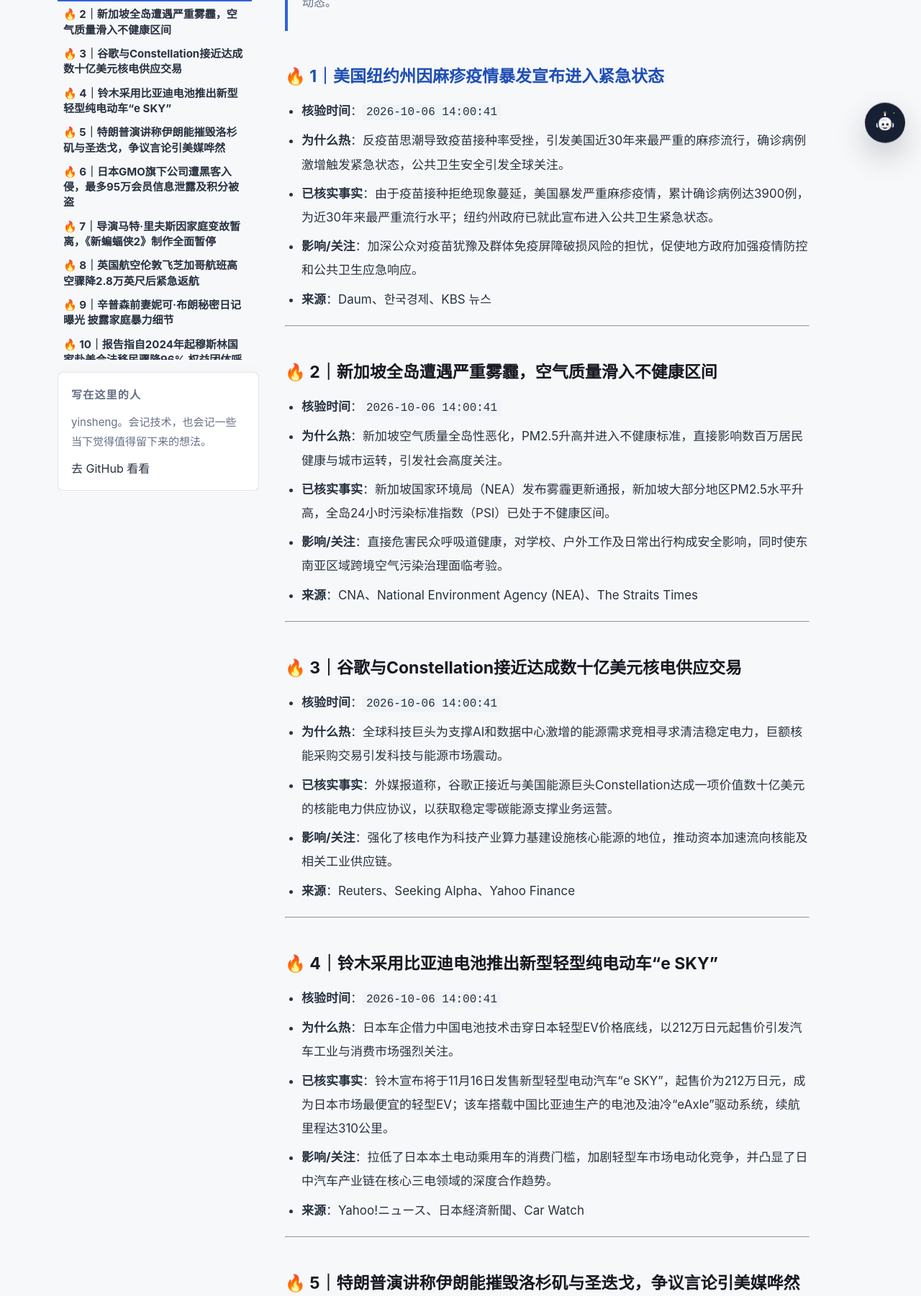
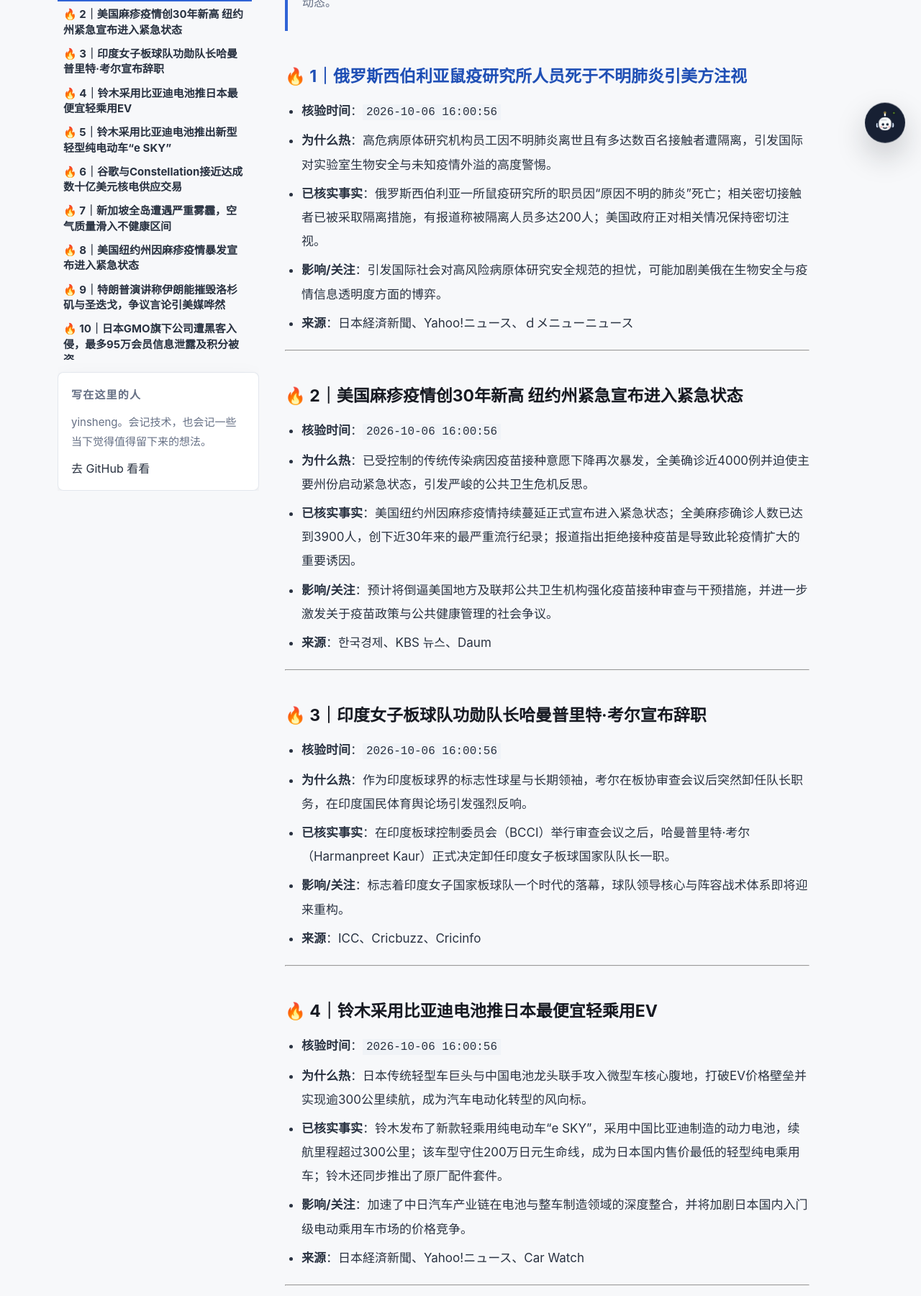
Before and after one commit to yinshengphy/blog, an Astro site: page /global-trending in a window 1280 px wide. Shown: the part 578-2379 px from the top of the page at 72% size. Built offline with nearby package versions, Linux system fonts and the light colour scheme; Astro itself is replaced by a stand-in of ours; some packages are replaced by stand-ins of ours.

Commit message:
content: 发布 blog:global-trending:20261006160012

```diff
--- a/src/content/posts/global-trending.md
+++ b/src/content/posts/global-trending.md
@@ -8,7 +8,70 @@ categories: ["TRENDING"]
 
 > 本文展示过去 12 小时内全球热议焦点与多源交叉核验结果。系统每 2 小时滚动更新，自动保留最新动态。
 
-### 🔥 1｜美国纽约州因麻疹疫情暴发宣布进入紧急状态
+### 🔥 1｜俄罗斯西伯利亚鼠疫研究所人员死于不明肺炎引美方注视
+- **核验时间**：`2026-10-06 16:00:56`
+- **为什么热**：高危病原体研究机构员工因不明肺炎离世且有多达数百名接触者遭隔离，引发国际对实验室生物安全与未知疫情外溢的高度警惕。
+- **已核实事实**：俄罗斯西伯利亚一所鼠疫研究所的职员因“原因不明的肺炎”死亡；相关密切接触者已被采取隔离措施，有报道称被隔离人员多达200人；美国政府正对相关情况保持密切注视。
+- **影响/关注**：引发国际社会对高风险病原体研究安全规范的担忧，可能加剧美俄在生物安全与疫情信息透明度方面的博弈。
+- **来源**：日本経済新聞、Yahoo!ニュース、ｄメニューニュース
+
+---
+
+### 🔥 2｜美国麻疹疫情创30年新高 纽约州紧急宣布进入紧急状态
+- **核验时间**：`2026-10-06 16:00:56`
+- **为什么热**：已受控制的传统传染病因疫苗接种意愿下降再次暴发，全美确诊近4000例并迫使主要州份启动紧急状态，引发严峻的公共卫生危机反思。
+- **已核实事实**：美国纽约州因麻疹疫情持续蔓延正式宣布进入紧急状态；全美麻疹确诊人数已达到3900人，创下近30年来的最严重流行纪录；报道指出拒绝接种疫苗是导致此轮疫情扩大的重要诱因。
+- **影响/关注**：预计将倒逼美国地方及联邦公共卫生机构强化疫苗接种审查与干预措施，并进一步激发关于疫苗政策与公共健康管理的社会争议。
+- **来源**：한국경제、KBS 뉴스、Daum
+
+---
+
+### 🔥 3｜印度女子板球队功勋队长哈曼普里特·考尔宣布辞职
+- **核验时间**：`2026-10-06 16:00:56`
+- **为什么热**：作为印度板球界的标志性球星与长期领袖，考尔在板协审查会议后突然卸任队长职务，在印度国民体育舆论场引发强烈反响。
+- **已核实事实**：在印度板球控制委员会（BCCI）举行审查会议之后，哈曼普里特·考尔（Harmanpreet Kaur）正式决定卸任印度女子板球国家队队长一职。
+- **影响/关注**：标志着印度女子国家板球队一个时代的落幕，球队领导核心与阵容战术体系即将迎来重构。
+- **来源**：ICC、Cricbuzz、Cricinfo
+
+---
+
+### 🔥 4｜铃木采用比亚迪电池推日本最便宜轻乘用EV
+- **核验时间**：`2026-10-06 16:00:56`
+- **为什么热**：日本传统轻型车巨头与中国电池龙头联手攻入微型车核心腹地，打破EV价格壁垒并实现逾300公里续航，成为汽车电动化转型的风向标。
+- **已核实事实**：铃木发布了新款轻乘用纯电动车“e SKY”，采用中国比亚迪制造的动力电池，续航里程超过300公里；该车型守住200万日元生命线，成为日本国内售价最低的轻型纯电乘用车；铃木还同步推出了原厂配件套件。
+- **影响/关注**：加速了中日汽车产业链在电池与整车制造领域的深度整合，并将加剧日本国内入门级电动乘用车市场的价格竞争。
+- **来源**：日本経済新聞、Yahoo!ニュース、Car Watch
+
+---
+
+### 🔥 5｜铃木采用比亚迪电池推出新型轻型纯电动车“e SKY”
+- **核验时间**：`2026-10-06 14:00:41`
+- **为什么热**：日本车企借力中国电池技术击穿日本轻型EV价格底线，以212万日元起售价引发汽车工业与消费市场强烈关注。
+- **已核实事实**：铃木宣布将于11月16日发售新型轻型电动汽车“e SKY”，起售价为212万日元，成为日本市场最便宜的轻型EV；该车搭载中国比亚迪生产的电池及油冷“eAxle”驱动系统，续航里程达310公里。
+- **影响/关注**：拉低了日本本土电动乘用车的消费门槛，加剧轻型车市场电动化竞争，并凸显了日中汽车产业链在核心三电领域的深度合作趋势。
+- **来源**：Yahoo!ニュース、日本経済新聞、Car Watch
+
+---
+
+### 🔥 6｜谷歌与Constellation接近达成数十亿美元核电供应交易
+- **核验时间**：`2026-10-06 14:00:41`
+- **为什么热**：全球科技巨头为支撑AI和数据中心激增的能源需求竞相寻求清洁稳定电力，巨额核能采购交易引发科技与能源市场震动。
+- **已核实事实**：外媒报道称，谷歌正接近与美国能源巨头Constellation达成一项价值数十亿美元的核能电力供应协议，以获取稳定零碳能源支撑业务运营。
+- **影响/关注**：强化了核电作为科技产业算力基建设施核心能源的地位，推动资本加速流向核能及相关工业供应链。
+- **来源**：Reuters、Seeking Alpha、Yahoo Finance
+
+---
+
+### 🔥 7｜新加坡全岛遭遇严重雾霾，空气质量滑入不健康区间
+- **核验时间**：`2026-10-06 14:00:41`
+- **为什么热**：新加坡空气质量全岛性恶化，PM2.5升高并进入不健康标准，直接影响数百万居民健康与城市运转，引发社会高度关注。
+- **已核实事实**：新加坡国家环境局（NEA）发布雾霾更新通报，新加坡大部分地区PM2.5水平升高，全岛24小时污染标准指数（PSI）已处于不健康区间。
+- **影响/关注**：直接危害民众呼吸道健康，对学校、户外工作及日常出行构成安全影响，同时使东南亚区域跨境空气污染治理面临考验。
+- **来源**：CNA、National Environment Agency (NEA)、The Straits Times
+
+---
+
+### 🔥 8｜美国纽约州因麻疹疫情暴发宣布进入紧急状态
 - **核验时间**：`2026-10-06 14:00:41`
 - **为什么热**：反疫苗思潮导致疫苗接种率受挫，引发美国近30年来最严重的麻疹流行，确诊病例激增触发紧急状态，公共卫生安全引发全球关注。
 - **已核实事实**：由于疫苗接种拒绝现象蔓延，美国暴发严重麻疹疫情，累计确诊病例达3900例，为近30年来最严重流行水平；纽约州政府已就此宣布进入公共卫生紧急状态。
@@ -17,34 +80,7 @@ categories: ["TRENDING"]
 
 ---
 
-### 🔥 2｜新加坡全岛遭遇严重雾霾，空气质量滑入不健康区间
-- **核验时间**：`2026-10-06 14:00:41`
-- **为什么热**：新加坡空气质量全岛性恶化，PM2.5升高并进入不健康标准，直接影响数百万居民健康与城市运转，引发社会高度关注。
-- **已核实事实**：新加坡国家环境局（NEA）发布雾霾更新通报，新加坡大部分地区PM2.5水平升高，全岛24小时污染标准指数（PSI）已处于不健康区间。
-- **影响/关注**：直接危害民众呼吸道健康，对学校、户外工作及日常出行构成安全影响，同时使东南亚区域跨境空气污染治理面临考验。
-- **来源**：CNA、National Environment Agency (NEA)、The Straits Times
-
----
-
-### 🔥 3｜谷歌与Constellation接近达成数十亿美元核电供应交易
-- **核验时间**：`2026-10-06 14:00:41`
-- **为什么热**：全球科技巨头为支撑AI和数据中心激增的能源需求竞相寻求清洁稳定电力，巨额核能采购交易引发科技与能源市场震动。
-- **已核实事实**：外媒报道称，谷歌正接近与美国能源巨头Constellation达成一项价值数十亿美元的核能电力供应协议，以获取稳定零碳能源支撑业务运营。
-- **影响/关注**：强化了核电作为科技产业算力基建设施核心能源的地位，推动资本加速流向核能及相关工业供应链。
-- **来源**：Reuters、Seeking Alpha、Yahoo Finance
-
----
-
-### 🔥 4｜铃木采用比亚迪电池推出新型轻型纯电动车“e SKY”
-- **核验时间**：`2026-10-06 14:00:41`
-- **为什么热**：日本车企借力中国电池技术击穿日本轻型EV价格底线，以212万日元起售价引发汽车工业与消费市场强烈关注。
-- **已核实事实**：铃木宣布将于11月16日发售新型轻型电动汽车“e SKY”，起售价为212万日元，成为日本市场最便宜的轻型EV；该车搭载中国比亚迪生产的电池及油冷“eAxle”驱动系统，续航里程达310公里。
-- **影响/关注**：拉低了日本本土电动乘用车的消费门槛，加剧轻型车市场电动化竞争，并凸显了日中汽车产业链在核心三电领域的深度合作趋势。
-- **来源**：Yahoo!ニュース、日本経済新聞、Car Watch
-
----
-
-### 🔥 5｜特朗普演讲称伊朗能摧毁洛杉矶与圣迭戈，争议言论引美媒哗然
+### 🔥 9｜特朗普演讲称伊朗能摧毁洛杉矶与圣迭戈，争议言论引美媒哗然
 - **核验时间**：`2026-10-06 12:00:42`
 - **为什么热**：美国前总统在竞选集会上就中东局势与本土安全发表极端言论，直接点名美国主要城市，引发政治舆论广泛争议。
 - **已核实事实**：特朗普在内布拉斯加州的演讲中宣称伊朗有能力“摧毁一座城市”，并具体点名了圣迭戈和洛杉矶，且在涉战论调中使用了“很小的代价”（Small Price to Pay）等表述。
@@ -53,7 +89,7 @@ categories: ["TRENDING"]
 
 ---
 
-### 🔥 6｜日本GMO旗下公司遭黑客入侵，最多95万会员信息泄露及积分被盗
+### 🔥 10｜日本GMO旗下公司遭黑客入侵，最多95万会员信息泄露及积分被盗
 - **核验时间**：`2026-10-06 12:00:42`
 - **为什么热**：日本大型互联网企业曝出严重网络安全漏洞，波及近百万用户个人信息并产生实际财产损失，引发日本舆论震动。
 - **已核实事实**：日本GMO集团旗下开展问卷调查业务的网站“infoQ”等遭到外部非法访问，导致多达94万至95万件会员个人信息泄露；同时有价值287万日元的会员积分被非法兑换成礼品码。
@@ -62,7 +98,7 @@ categories: ["TRENDING"]
 
 ---
 
-### 🔥 7｜导演马特·里夫斯因家庭变故暂离，《新蝙蝠侠2》制作全面暂停
+### 🔥 11｜导演马特·里夫斯因家庭变故暂离，《新蝙蝠侠2》制作全面暂停
 - **核验时间**：`2026-10-06 12:00:42`
 - **为什么热**：好莱坞头部超级英雄超级大片在关键筹备期突遭核心导演离开，引发全球影视媒体与影迷广泛讨论。
 - **已核实事实**：《新蝙蝠侠2》（The Batman Part II）导演马特·里夫斯（Matt Reeves）因个人及家庭原因暂时离开项目，华纳与制作方随即将电影制作全面暂停。
@@ -71,7 +107,7 @@ categories: ["TRENDING"]
 
 ---
 
-### 🔥 8｜英国航空伦敦飞芝加哥航班高空骤降2.8万英尺后紧急返航
+### 🔥 12｜英国航空伦敦飞芝加哥航班高空骤降2.8万英尺后紧急返航
 - **核验时间**：`2026-10-06 12:00:42`
 - **为什么热**：跨大西洋民航客机飞行途中发生极罕见的高空急剧降高并宣布紧急状态，引发全球公众对民航安全的高度关切。
 - **已核实事实**：英国航空一架由伦敦飞往芝加哥的客机在飞行途中宣布紧急状态。该航班在数分钟内从高空骤降约2.7万至2.8万英尺，随后历经数小时的迂回飞行后折返。
@@ -80,7 +116,7 @@ categories: ["TRENDING"]
 
 ---
 
-### 🔥 9｜辛普森前妻妮可·布朗秘密日记曝光 披露家庭暴力细节
+### 🔥 13｜辛普森前妻妮可·布朗秘密日记曝光 披露家庭暴力细节
 - **核验时间**：`2026-10-06 10:00:44`
 - **为什么热**：作为美国世纪大案核心人物，妮可·布朗未曾公开的私人日记首次由家属公开，重新引爆大众对历史案件与家暴议题的讨论。
 - **已核实事实**：辛普森前妻妮可·布朗·辛普森（Nicole Brown Simpson）的姐姐丹妮丝（Denise）公开了妮可生前记录遭辛普森严重虐待的秘密日记，并接受媒体采访，旨在通过披露这些过往照亮并遏制家庭暴力。
@@ -89,7 +125,7 @@ categories: ["TRENDING"]
 
 ---
 
-### 🔥 10｜报告指自2024年起穆斯林国家赴美合法移民骤降96% 权益团体呼吁国会干预
+### 🔥 14｜报告指自2024年起穆斯林国家赴美合法移民骤降96% 权益团体呼吁国会干预
 - **核验时间**：`2026-10-06 10:00:44`
 - **为什么热**：最新机构数据揭示美国对特定国家合法移民审批的大幅收紧，再次点燃了关于移民限制政策合法性的全美辩论。
 - **已核实事实**：智库卡托研究所（Cato Institute）报告指出，自2024年以来来自穆斯林占多数国家的合法移民数量被削减了96%，特朗普政府正进一步限制相关国家移民；美国伊斯兰关系委员会（CAIR）随即呼吁法院关注，并敦促国会优先推进《反歧视法案》（No BAN Act）。
@@ -98,7 +134,7 @@ categories: ["TRENDING"]
 
 ---
 
-### 🔥 11｜继Claude后ChatGPT亦将引入文本水印 欧盟AI监管法规持续收紧
+### 🔥 15｜继Claude后ChatGPT亦将引入文本水印 欧盟AI监管法规持续收紧
 - **核验时间**：`2026-10-06 10:00:44`
 - **为什么热**：继Anthropic的Claude之后，OpenAI也开始在欧盟推进文本水印机制，生成式AI治理与合规引发科技界广泛探讨。
 - **已核实事实**：继Claude之后，OpenAI也开始对AI生成的文本应用水印技术，并优先在欧盟地区推行；与此同时，欧盟针对利用AI生成不当脱衣内容（Nudify）等非法行为的严监管新规也将陆续落地落地惩治。
@@ -107,7 +143,7 @@ categories: ["TRENDING"]
 
 ---
 
-### 🔥 12｜美方密切监测西伯利亚实验室疑似鼠疫死亡事件 特朗普表态愿提供援助
+### 🔥 16｜美方密切监测西伯利亚实验室疑似鼠疫死亡事件 特朗普表态愿提供援助
 - **核验时间**：`2026-10-06 10:00:44`
 - **为什么热**：俄罗斯西伯利亚实验室人员疑似死于鼠疫的消息引发国际关注，美方高层表态使其迅速演变为地缘与公共卫生焦点。
 - **已核实事实**：特朗普表示对俄罗斯西伯利亚实验室人员死于鼠疫一事感到担忧，并称美国准备好就西伯利亚疫情向俄方提供援助；卢比奥表示美方正密切监测该起实验室工作人员疑似鼠疫死亡病例。
@@ -116,7 +152,7 @@ categories: ["TRENDING"]
 
 ---
 
-### 🔥 13｜大阪公立大学遭勒索病毒攻击约13万人信息面临泄露
+### 🔥 17｜大阪公立大学遭勒索病毒攻击约13万人信息面临泄露
 - **核验时间**：`2026-10-06 08:00:22`
 - **为什么热**：日本大型公立高校遭遇严重勒索软件攻击导致全校停课，约13万人数据受威胁，引发日本社会对教育系统网络安全的担忧。
 - **已核实事实**：日本经济新闻与MBS报道，大阪公立大学因遭受勒索软件网络攻击致使基础设施系统发生严重故障，全校所有课程被迫停课。校方公开道歉并表示约13万人的个人信息面临泄露风险，预计9日之后才能逐步恢复线下教学。
@@ -125,7 +161,7 @@ categories: ["TRENDING"]
 
 ---
 
-### 🔥 14｜梅西迎来阿根廷国家队生涯告别战
+### 🔥 18｜梅西迎来阿根廷国家队生涯告别战
 - **核验时间**：`2026-10-06 08:00:22`
 - **为什么热**：足坛传奇球星梅西正式迎来阿根廷国家队生涯终章，引发全球体育界广泛关注与致敬。
 - **已核实事实**：路透社与天空体育等报道，梅西正拉下其长达数年的阿根廷国家队国际比赛生涯帷幕。媒体与球迷围绕他代表国家队的历程以及历史地位展开了全面回顾与告别。
@@ -134,7 +170,7 @@ categories: ["TRENDING"]
 
 ---
 
-### 🔥 15｜英伟达市值逼近6万亿美元大关创下新高
+### 🔥 19｜英伟达市值逼近6万亿美元大关创下新高
 - **核验时间**：`2026-10-06 08:00:22`
 - **为什么热**：随着AI投资热潮持续发酵，英伟达市值迅速逼近6万亿美元历史关口，引发全球资本市场热议。
 - **已核实事实**：彭博社和CNBC等报道，英伟达股价创下自5月以来的新纪录，总市值逼近6万亿美元。期权交易员正在押注其突破节点，机构分析师则就当前AI涨势是否构成泡沫发表各自观点。
@@ -143,7 +179,7 @@ categories: ["TRENDING"]
 
 ---
 
-### 🔥 16｜SpaceX星舰首次完成绕地轨道飞行
+### 🔥 20｜SpaceX星舰首次完成绕地轨道飞行
 - **核验时间**：`2026-10-06 08:00:22`
 - **为什么热**：SpaceX的星舰飞船成功实现首次轨道飞行，标志着其太空探索计划取得关键里程碑，引发全球航天领域高度关注。
 - **已核实事实**：NHK及多家媒体报道，SpaceX的星舰（Starship）首次成功绕地球轨道飞行。飞行过程中对隔热罩性能进行了实际测试，外界也对马斯克主导太空项目及其对NASA格局的影响展开讨论。
```
